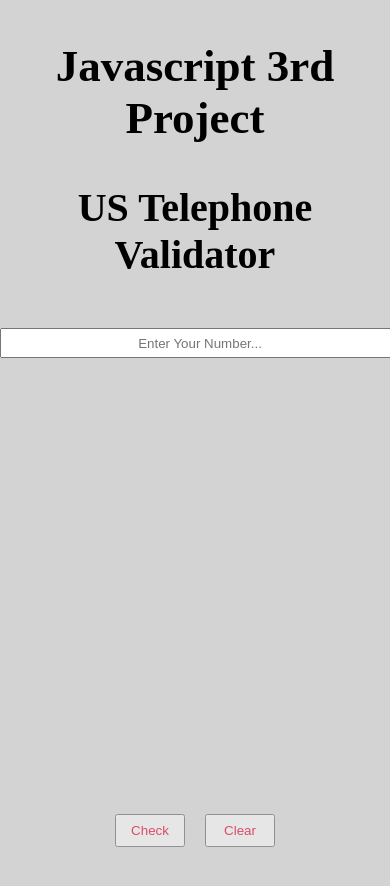
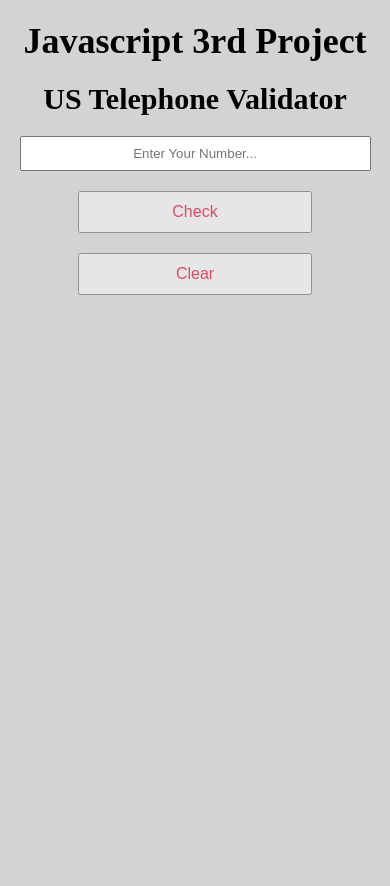
Before and after one commit to stephenmasih41/Telephone-Validator, a plain HTML site: page index.html in a window 390 px wide. Both pictures are taken after a click on the button "Check". After the commit the page ends 844 px from the top, so only its background shows below. Drawn offline with Linux system fonts and the light colour scheme.

Commit message:
Javascript/Media Queries

```diff
--- a/index.html
+++ b/index.html
@@ -17,5 +17,6 @@
     <button id="clear-btn" type="button">Clear</button>
   </div>
   </div>
+  <script src="./script.js"></script>
 </body>
 </html>
--- a/script.js
+++ b/script.js
@@ -0,0 +1,46 @@
+// Getting the DOM Model
+const input = document.getElementById('user-input');
+const checkBtn = document.getElementById("check-btn");
+const clearBtn = document.getElementById("clear-btn");
+const result = document.getElementById("results-div")
+// Only Accepting these valid formats
+/*
+1 555-555-5555
+1 (555) 555-5555
+1(555)555-5555
+1 555 555 5555
+5555555555
+555-555-5555
+(555)555-5555
+*/
+// Function for validation
+
+function validator(num){
+  const regex = /^(1\s?)?(\(\d{3}\)|\d{3})([\s\-]?)\d{3}([\s\-]?)\d{4}$/;
+  if(num.length === 0){
+    alert("Please provide a phone number");
+    return;
+  }
+
+  if(regex.test(num)){
+    result.innerHTML += `<div style="text-align: center; padding:10px; color:black;background-color: grey">
+    Valid US number: ${num}
+    </div>`;
+  } else{
+    result.innerHTML += `<div style="text-align: center; padding: 10px; color:brown;background-color: grey">
+    Invalid US number: ${num}
+    </div>`;
+  }
+}
+
+// Clear function
+function clear(){
+  result.innerHTML = "";
+}
+
+
+checkBtn.addEventListener('click', ()=>{
+  validator(input.value);
+  input.value = "";
+});
+clearBtn.addEventListener('click', clear);
--- a/styles.css
+++ b/styles.css
@@ -23,7 +23,7 @@ input{
   display: block;
   width: 400px;
   margin: 50px auto;
-  height: 30px;
+  height: 40px;
 }
 
 input::placeholder{
@@ -35,7 +35,7 @@ input::placeholder{
   gap: 20px;
   justify-content: center;
   align-items: center;
-  height: 100vh;
+  height: 30vh;
 }
 
 button{
@@ -45,3 +45,32 @@ button{
   opacity: 0.7;
   cursor: pointer;
 }
+/* Mobile Styles (Below 768px screen width) */
+@media screen and (max-width: 768px) {
+  h1 {
+    font-size: 36px;
+    margin: 20px;
+  }
+
+  h2 {
+    font-size: 30px;
+    margin: 15px;
+  }
+
+  input {
+    width: 90%;
+    height: 35px;
+    margin: 20px auto;
+  }
+
+  .buttons {
+    flex-direction: column;
+    height: auto;
+  }
+
+  button {
+    width: 60%;
+    padding: 10px;
+    font-size: 16px;
+  }
+}
```
